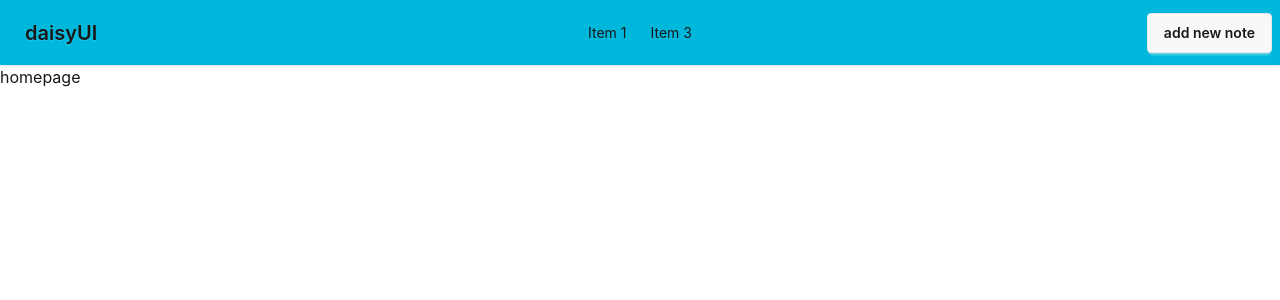
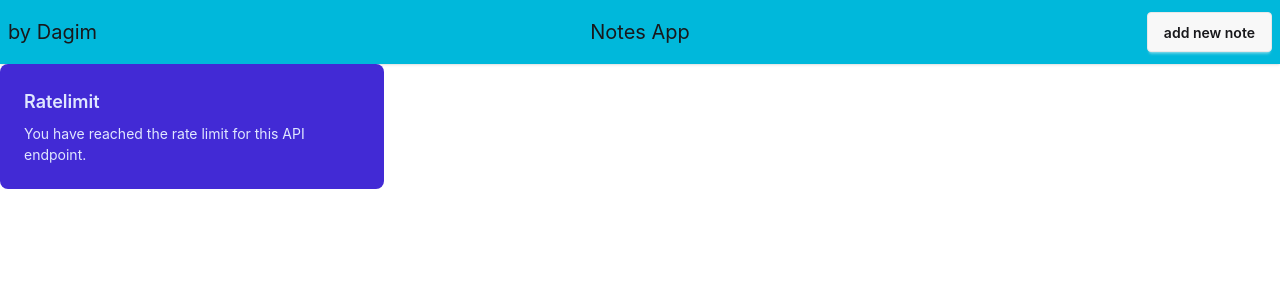
Before and after one commit to dagimgetnet2-art/FRONT-END, a React (Vite) app: page / in a window 1280 px wide. Shown: the top 300 px of the page. Built offline with nearby package versions, Linux system fonts and the light colour scheme.

Commit message:
pages added

```diff
--- a/src/App.jsx
+++ b/src/App.jsx
@@ -3,11 +3,10 @@ import { Route, Routes } from 'react-router'
 import Homepage from './pagas/homepage.jsx'
 import Createpage from './pagas/createpage.jsx'
 import Notedetails from './pagas/notedetails.jsx'
-import Nav from './components/nav.jsx'
 export const App = () => {
   return (
     <>
-    <Nav />
+
     <Routes>
   <Route path="/" element={<Homepage />} />
   <Route path="/create" element={<Createpage />} />
--- a/src/components/nav.jsx
+++ b/src/components/nav.jsx
@@ -5,26 +5,10 @@ const Nav = () => {
     <>
     <div className="navbar bg-cyan-500 shadow-sm">
   <div className="navbar-start">
-    <div className="dropdown">
-      <div tabIndex={0} role="button" className="btn btn-ghost lg:hidden">
-        <svg aria-label="Menu" xmlns="http://www.w3.org/2000/svg" className="h-5 w-5" fill="none" viewBox="0 0 24 24" stroke="currentColor"> <path strokeLinecap="round" strokeLinejoin="round" strokeWidth="2" d="M4 6h16M4 12h8m-8 6h16" /> </svg>
-      </div>
-      <ul
-        tabIndex={-1}
-        className="menu menu-sm dropdown-content bg-base-100 rounded-box z-1 mt-3 w-52 p-2 shadow">
-        <li><a>Item 1</a></li>
-
-        <li><a>Item 3</a></li>
-      </ul>
-    </div>
-    <a className="btn btn-ghost text-xl">daisyUI</a>
+    <div className=" normal-case text-xl">by Dagim</div>
   </div>
-  <div className="navbar-center hidden lg:flex">
-    <ul className="menu menu-horizontal px-1">
-      <li><a>Item 1</a></li>
-
-      <li><a>Item 3</a></li>
-    </ul>
+  <div className="navbar-center">
+    <div className=" normal-case text-xl">Notes App</div>
   </div>
   <div className="navbar-end">
     <a className="btn">add new note</a>
--- /dev/null
+++ b/src/components/ratelimit.jsx
@@ -0,0 +1,15 @@
+import React from 'react'
+
+const Ratelimit = () => {
+  return (
+    <div className="card bg-primary text-primary-content w-96">
+  <div className="card-body">
+    <h2 className="card-title">Ratelimit</h2>
+    <p>You have reached the rate limit for this API endpoint.</p>
+
+  </div>
+</div>
+  )
+}
+
+export default Ratelimit
--- a/src/pagas/homepage.jsx
+++ b/src/pagas/homepage.jsx
@@ -1,9 +1,16 @@
-import React from 'react'
+import React, { useState } from 'react'
+import Nav from '../components/nav'
+import Ratelimit from '../components/ratelimit.jsx';
 const Homepage = () => {
+  const [isratelimited, setisratelimited] = useState(true);
   return (
     <>
-   <div data-theme="forest">homepage</div>
-
+    <div>
+    <Nav />
+    <div>
+  {isratelimited && <Ratelimit/>}
+  </div>
+   </div>
     </>
   )
 }
```
